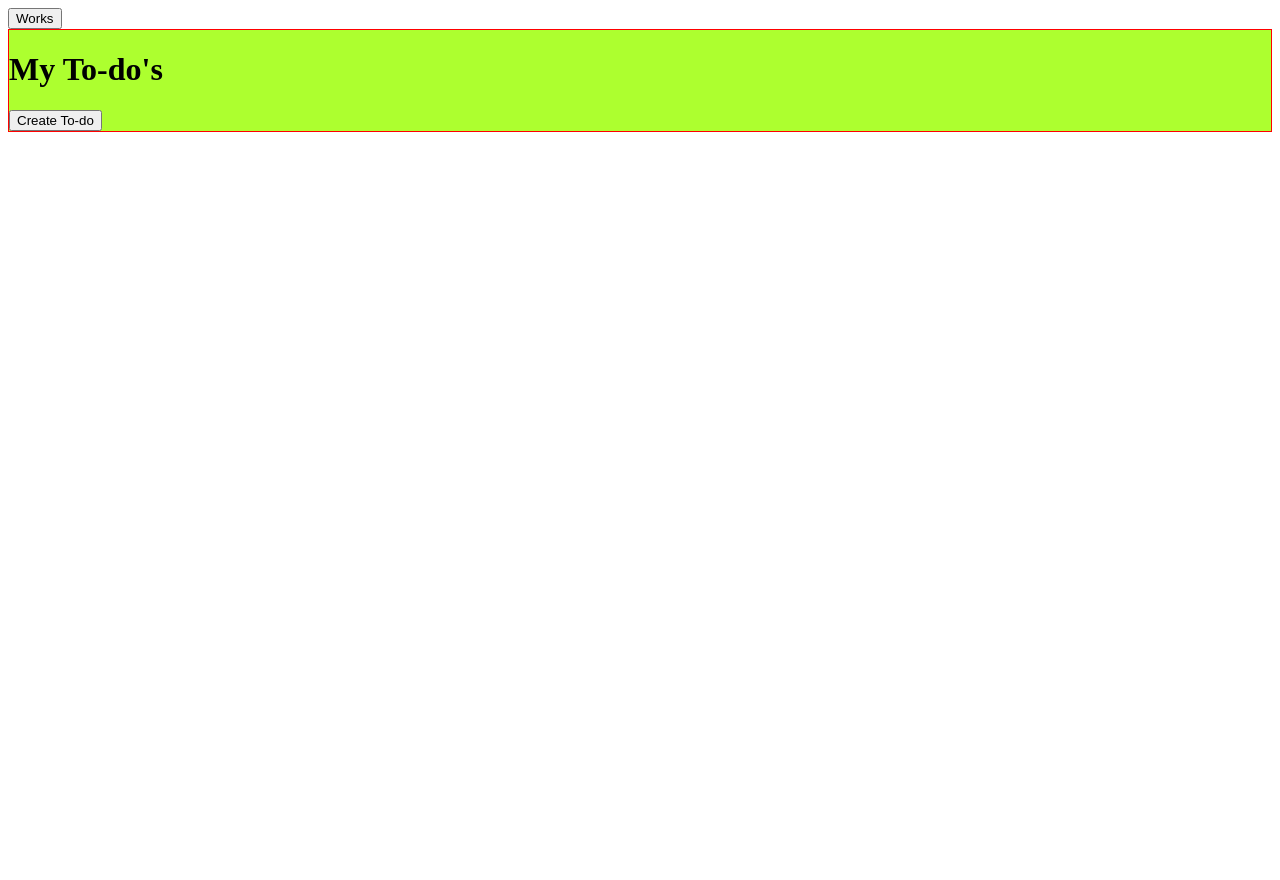
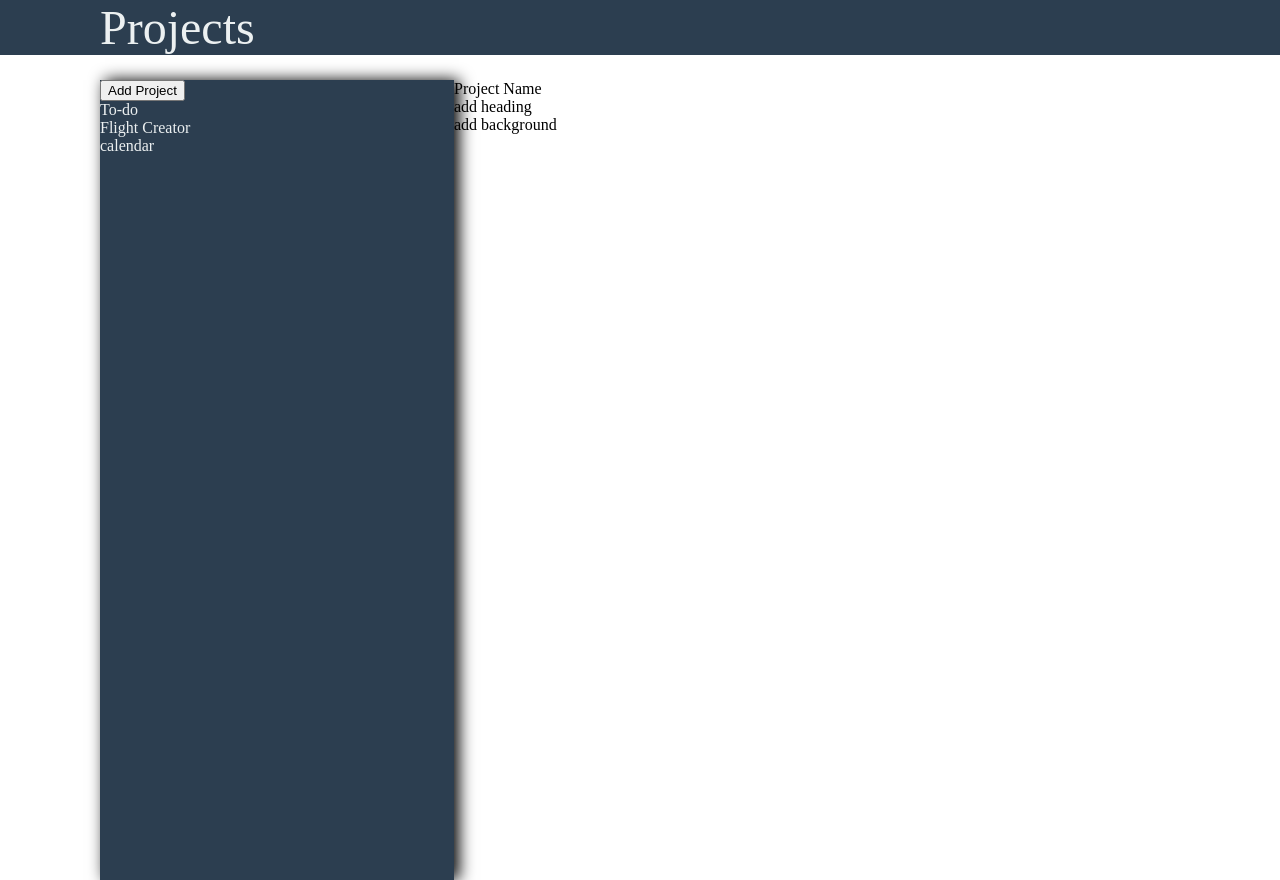
Before and after one commit to gibbonsjoey95/Project-Organizer, a website built with webpack: page src/index.html in a window 1280 px wide. Before the commit the page ends 800 px from the top, so only its background shows below. Built offline with nearby package versions, Linux system fonts and the light colour scheme.

Commit message:
set up basic styling to work with

```diff
--- a/src/index.html
+++ b/src/index.html
@@ -6,8 +6,26 @@
     <title>Document</title>
 </head>
 <body>
-    <button>Works</button>
+    <nav class="navbar">
+       <h1 class="title">Projects</h1>
+    </nav>
 
-    <div class="content" id="content"></div>
+    <div class="content-container">
+
+        <div class="sidebar">
+            <div>
+                <button>Add Project</button>
+            </div>
+            <h2>To-do</h2>
+            <h2>Flight Creator</h2>
+            <h2>calendar</h2>
+        </div>
+
+        <div class="project-content">
+            <h2>Project Name</h2>
+            <h3>add heading</h3>
+            <h3>add background</h3>
+        </div>
+    </div>
 </body>
 </html>
--- a/src/index.js
+++ b/src/index.js
@@ -1,36 +1,7 @@
 import './styles.css'
 
 const component = () => {
-    const content = document.querySelector('#content')
 
-    const headDiv = document.createElement('div')
-
-    const title = document.createElement('h1')
-    title.textContent = "My To-do's"
-
-    const bodyDiv = document.createElement('div')
-
-    const addTodoButton = document.createElement('button')
-    addTodoButton.textContent = "Create To-do"
-
-    let value = 0
-
-    addTodoButton.addEventListener('click', () => {
-        const todo = document.createElement('p')
-
-        todo.textContent = value
-
-        bodyDiv.appendChild(todo)
-        value++
-    })
-
-    headDiv.appendChild(title)
-    content.appendChild(headDiv)
-
-    bodyDiv.appendChild(addTodoButton)
-    content.appendChild(bodyDiv)
-
-    return content
 }
 
 document.body.appendChild(component())
--- a/src/styles.css
+++ b/src/styles.css
@@ -1,6 +1,52 @@
-.content {
-    border: solid red 1px;
-    background-color: greenyellow;
-    width: auto;
-    height: auto;
+html, body, div, span, applet, object, iframe,
+h1, h2, h3, h4, h5, h6, p, blockquote, pre,
+a, abbr, acronym, address, big, cite, code,
+del, dfn, em, img, ins, kbd, q, s, samp,
+small, strike, strong, sub, sup, tt, var,
+b, u, i, center,
+dl, dt, dd, ol, ul, li,
+fieldset, form, label, legend,
+table, caption, tbody, tfoot, thead, tr, th, td,
+article, aside, canvas, details, embed,
+figure, figcaption, footer, header, hgroup,
+menu, nav, output, ruby, section, summary,
+time, mark, audio, video {
+	margin: 0;
+	padding: 0;
+	border: 0;
+	font-size: 100%;
+	font: inherit;
+	vertical-align: baseline;
 }
+
+.navbar {
+    width: 100%;
+    background-color: #2c3e50;
+}
+
+.title {
+    margin-left: 100px;
+    color: #ecf0f1;
+    font-size: 3rem;
+}
+
+.content-container {
+    width: 100vw;
+    height: 100vh;
+    display: flex;
+}
+
+.sidebar {
+    background-color: #2c3e50;
+    color: #ecf0f1;
+    margin-left: 100px;
+    margin-top: 25px;
+    height: 100%;
+    width: 30%;
+    box-shadow: 5px 0 15px rgba(0,0,0,1);
+}
+
+.project-content {
+    width: 70%;
+    margin-top: 25px;
+}
```
Also changed, not shown: dist/index.html, dist/main.js.
